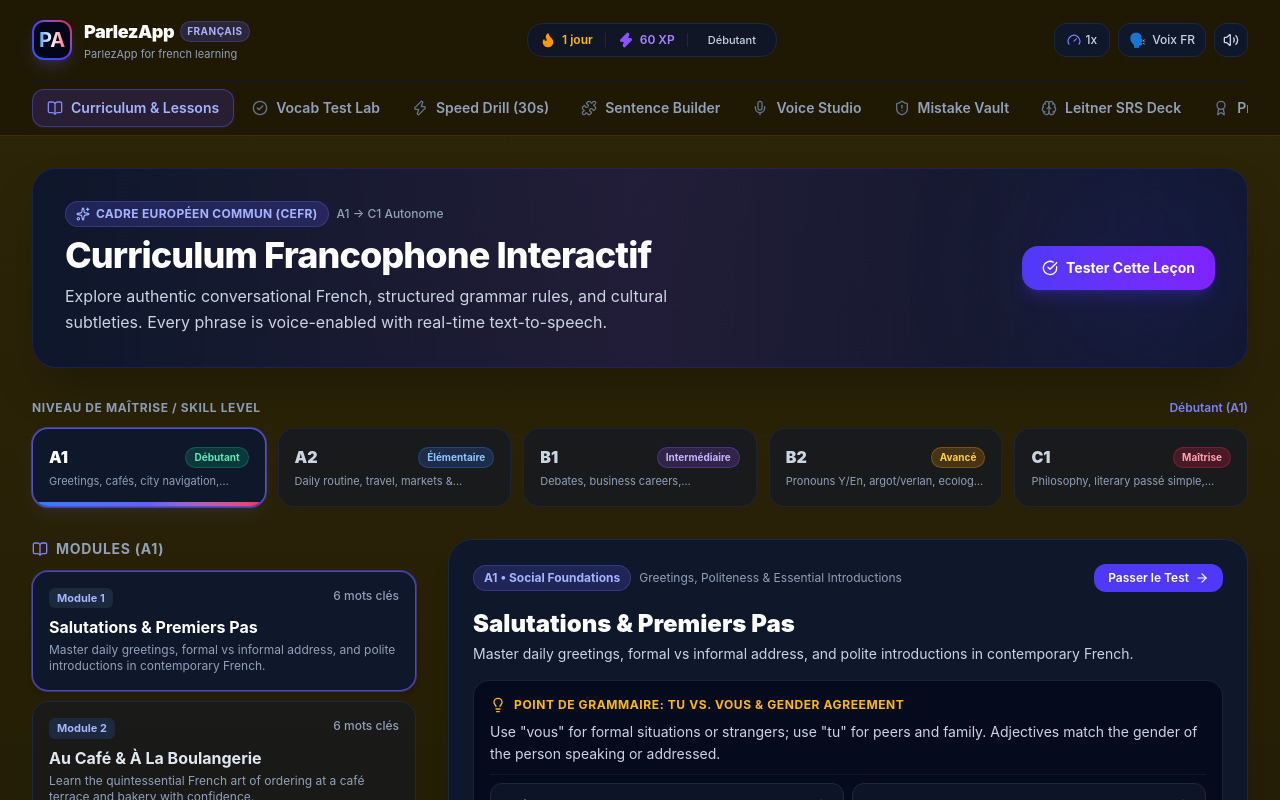
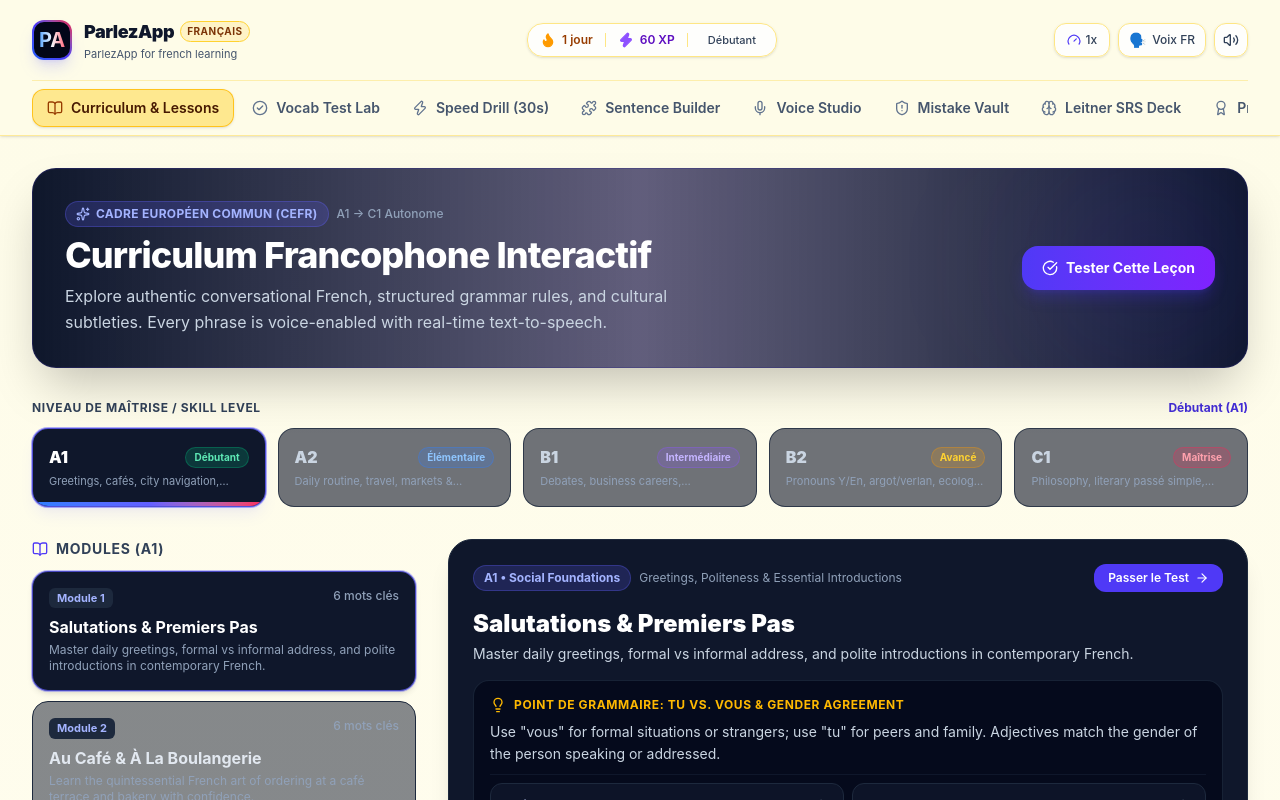
Before and after one commit to anandcom-pixel/parlez-app, a React (Vite) app: page / in a window 1280 px wide. Shown: the top 800 px of the page. Built offline with nearby package versions, Linux system fonts and the light colour scheme.

Commit message:
Update main container background to refreshing light yellow #fefce8 with high-contrast text

```diff
--- a/index.html
+++ b/index.html
@@ -1,5 +1,5 @@
 <!doctype html>
-<html lang="fr" class="dark">
+<html lang="fr">
   <head>
     <meta charset="UTF-8" />
     <meta name="viewport" content="width=device-width, initial-scale=1.0" />
@@ -10,7 +10,7 @@
     <link rel="preconnect" href="https://fonts.gstatic.com" crossorigin>
     <link href="https://fonts.googleapis.com/css2?family=Plus+Jakarta+Sans:wght@400;500;600;700;800;900&display=swap" rel="stylesheet">
   </head>
-  <body class="bg-[#262007] text-slate-100 antialiased selection:bg-amber-400 selection:text-slate-950">
+  <body class="bg-[#fefce8] text-slate-900 antialiased selection:bg-amber-300 selection:text-amber-950">
     <div id="root"></div>
     <script type="module" src="/src/main.tsx"></script>
   </body>
--- a/src/App.tsx
+++ b/src/App.tsx
@@ -70,7 +70,7 @@
   };
 
   return (
-    <div className="min-h-screen bg-gradient-to-b from-[#2e2608] via-[#1f1905] to-[#141003] text-slate-100 flex flex-col font-sans selection:bg-amber-400 selection:text-slate-950">
+    <div className="min-h-screen bg-[#fefce8] bg-gradient-to-b from-[#fefce8] via-[#fffdf0] to-[#fef9c3]/30 text-slate-900 flex flex-col font-sans selection:bg-amber-300 selection:text-amber-950">
       {/* Top Navbar */}
       <Navbar
         activeTab={activeTab}
@@ -143,15 +143,15 @@
       </main>
 
       {/* Footer */}
-      <footer className="border-t border-amber-950/80 bg-[#141003]/95 py-8 px-4 text-center text-xs text-slate-400">
+      <footer className="border-t border-amber-200/80 bg-amber-100/60 py-8 px-4 text-center text-xs text-slate-600">
         <div className="max-w-7xl mx-auto flex flex-col sm:flex-row items-center justify-between gap-4">
           <div className="flex items-center gap-2">
-            <span className="font-bold text-slate-300">ParlezApp for french learning</span>
+            <span className="font-bold text-slate-800">ParlezApp for french learning</span>
             <span>•</span>
-            <span className="text-slate-400">Plateforme Autonome d'Apprentissage & Voix</span>
+            <span className="text-slate-600">Plateforme Autonome d'Apprentissage & Voix</span>
           </div>
 
-          <div className="flex items-center gap-4 text-slate-400">
+          <div className="flex items-center gap-4 text-slate-600">
             <span>CEFR A1 – C1</span>
             <span>•</span>
             <span>Web Speech API (TTS & STT fr-FR)</span>
--- a/src/components/CurriculumView.tsx
+++ b/src/components/CurriculumView.tsx
@@ -121,10 +121,10 @@
       {/* CEFR Modular Level Selector Tabs */}
       <div className="space-y-3">
         <div className="flex items-center justify-between">
-          <span className="text-xs font-bold uppercase tracking-wider text-slate-400">
+          <span className="text-xs font-bold uppercase tracking-wider text-slate-700">
             Niveau de Maîtrise / Skill Level
           </span>
-          <span className="text-xs text-indigo-400 font-semibold">
+          <span className="text-xs text-indigo-700 font-bold">
             {CEFR_METADATA[selectedLevel].name}
           </span>
         </div>
@@ -167,8 +167,8 @@
       <div className="grid grid-cols-1 lg:grid-cols-12 gap-8 items-start">
         {/* Left Side: Lesson Selection Cards */}
         <div className="lg:col-span-4 space-y-3">
-          <h2 className="text-sm font-bold uppercase tracking-wider text-slate-400 flex items-center gap-2">
-            <BookOpen className="w-4 h-4 text-indigo-400" />
+          <h2 className="text-sm font-bold uppercase tracking-wider text-slate-700 flex items-center gap-2">
+            <BookOpen className="w-4 h-4 text-indigo-600" />
             Modules ({selectedLevel})
           </h2>
 
--- a/src/components/Navbar.tsx
+++ b/src/components/Navbar.tsx
@@ -74,7 +74,7 @@
   ] as const;
 
   return (
-    <header className="sticky top-0 z-40 bg-[#1f1905]/90 backdrop-blur-md border-b border-amber-900/50 transition-all">
+    <header className="sticky top-0 z-40 bg-[#fefce8]/90 backdrop-blur-md border-b border-amber-200/80 shadow-sm transition-all">
       <div className="max-w-7xl mx-auto px-4 sm:px-6 lg:px-8">
         <div className="flex items-center justify-between h-16 sm:h-20 gap-2">
           {/* Logo */}
@@ -91,32 +91,32 @@
             </div>
             <div>
               <div className="flex items-center gap-1.5">
-                <span className="text-lg font-black tracking-tight text-white group-hover:text-indigo-300 transition-colors">
+                <span className="text-lg font-black tracking-tight text-slate-900 group-hover:text-indigo-600 transition-colors">
                   ParlezApp
                 </span>
-                <span className="text-[10px] uppercase font-bold tracking-wider px-1.5 py-0.5 rounded-full bg-indigo-500/20 text-indigo-300 border border-indigo-500/30">
+                <span className="text-[10px] uppercase font-bold tracking-wider px-1.5 py-0.5 rounded-full bg-amber-100 text-amber-900 border border-amber-300">
                   FRANÇAIS
                 </span>
               </div>
-              <p className="text-[11px] text-slate-400 hidden sm:block">ParlezApp for french learning</p>
+              <p className="text-[11px] text-slate-600 hidden sm:block">ParlezApp for french learning</p>
             </div>
           </div>
 
           {/* Quick Stats Pill */}
-          <div className="hidden md:flex items-center gap-3 bg-slate-900/90 border border-slate-800 px-3 py-1.5 rounded-2xl shadow-inner">
-            <div className="flex items-center gap-1.5 text-xs font-semibold text-amber-400" title="Daily Streak">
+          <div className="hidden md:flex items-center gap-3 bg-white/90 border border-amber-200 px-3 py-1.5 rounded-2xl shadow-sm">
+            <div className="flex items-center gap-1.5 text-xs font-semibold text-amber-800" title="Daily Streak">
               <Flame className="w-4 h-4 fill-amber-500 text-amber-500 animate-pulse" />
               <span>{stats.streak} {stats.streak === 1 ? 'jour' : 'jours'}</span>
             </div>
-            <div className="w-px h-3.5 bg-slate-800" />
-            <div className="flex items-center gap-1.5 text-xs font-semibold text-violet-400" title="XP Points">
+            <div className="w-px h-3.5 bg-amber-200" />
+            <div className="flex items-center gap-1.5 text-xs font-semibold text-violet-800" title="XP Points">
               <Zap className="w-4 h-4 fill-violet-500 text-violet-500" />
               <span>{stats.xp} XP</span>
             </div>
-            <div className="w-px h-3.5 bg-slate-800" />
+            <div className="w-px h-3.5 bg-amber-200" />
             <div
               onClick={() => onSelectTab('profile')}
-              className="text-[11px] font-medium text-slate-300 hover:text-white cursor-pointer px-2 py-0.5 rounded-md hover:bg-slate-800 transition-colors"
+              className="text-[11px] font-medium text-slate-700 hover:text-slate-950 cursor-pointer px-2 py-0.5 rounded-md hover:bg-amber-100 transition-colors"
             >
               {stats.levelRank.split(' ')[0]}
             </div>
@@ -125,7 +125,7 @@
           {/* Audio & Settings Controls */}
           <div className="flex items-center gap-2">
             {/* Speed Selector */}
-            <div className="flex items-center bg-slate-900 border border-slate-800 rounded-xl p-1 text-xs font-medium">
+            <div className="flex items-center bg-white/90 border border-amber-200 rounded-xl p-1 text-xs font-medium shadow-sm">
               <button
                 type="button"
                 onClick={() => {
@@ -133,10 +133,10 @@
                   onSetSpeechRate(nextRate);
                   soundEffects.playTap();
                 }}
-                className="flex items-center gap-1 px-2 py-1 rounded-lg hover:bg-slate-800 text-slate-300 hover:text-white transition-colors"
+                className="flex items-center gap-1 px-2 py-1 rounded-lg hover:bg-amber-100 text-slate-700 hover:text-slate-950 transition-colors"
                 title="Audio playback speed"
               >
-                <Gauge className="w-3.5 h-3.5 text-indigo-400" />
+                <Gauge className="w-3.5 h-3.5 text-indigo-600" />
                 <span>{speechRate}x</span>
               </button>
             </div>
@@ -145,7 +145,7 @@
             <button
               type="button"
               onClick={() => setShowVoiceModal(true)}
-              className="px-2.5 py-1.5 rounded-xl bg-slate-900 hover:bg-slate-800 border border-slate-800 text-xs font-medium text-slate-300 hover:text-white flex items-center gap-1.5 transition-colors"
+              className="px-2.5 py-1.5 rounded-xl bg-white/90 hover:bg-amber-100 border border-amber-200 text-xs font-medium text-slate-700 hover:text-slate-950 flex items-center gap-1.5 transition-colors shadow-sm"
               title="Select French Native TTS Voice"
             >
               <span className="text-sm">🗣️</span>
@@ -158,10 +158,10 @@
             <button
               type="button"
               onClick={handleToggleSound}
-              className={`p-2 rounded-xl border transition-all ${
+              className={`p-2 rounded-xl border transition-all shadow-sm ${
                 soundEnabled
-                  ? 'bg-slate-900 border-slate-800 text-slate-300 hover:text-white hover:border-slate-700'
-                  : 'bg-red-500/10 border-red-500/30 text-red-400'
+                  ? 'bg-white/90 border-amber-200 text-slate-700 hover:text-slate-950 hover:bg-amber-100'
+                  : 'bg-red-50 border-red-200 text-red-600'
               }`}
               title={soundEnabled ? 'Mute sound effects' : 'Unmute sound effects'}
             >
@@ -171,7 +171,7 @@
         </div>
 
         {/* Tab Navigation Bar */}
-        <nav className="flex items-center space-x-1 overflow-x-auto py-2 no-scrollbar border-t border-slate-900">
+        <nav className="flex items-center space-x-1 overflow-x-auto py-2 no-scrollbar border-t border-amber-200/60">
           {navItems.map(item => {
             const Icon = item.icon;
             const isActive = activeTab === item.id;
@@ -185,11 +185,11 @@
                 }}
                 className={`flex items-center gap-2 px-3.5 py-2 rounded-xl text-xs sm:text-sm font-semibold whitespace-nowrap transition-all select-none ${
                   isActive
-                    ? 'bg-indigo-600/20 text-indigo-300 border border-indigo-500/40 shadow-sm shadow-indigo-500/10'
-                    : 'text-slate-400 hover:text-slate-200 hover:bg-slate-900/60'
+                    ? 'bg-amber-200/90 text-amber-950 border border-amber-400/80 shadow-sm font-bold'
+                    : 'text-slate-600 hover:text-slate-900 hover:bg-amber-100/70'
                 }`}
               >
-                <Icon className={`w-4 h-4 ${isActive ? 'text-indigo-400' : 'text-slate-500'}`} />
+                <Icon className={`w-4 h-4 ${isActive ? 'text-amber-800' : 'text-slate-500'}`} />
                 <span>{item.label}</span>
               </button>
             );
--- a/src/index.css
+++ b/src/index.css
@@ -9,8 +9,8 @@
     font-family: -apple-system, BlinkMacSystemFont, "Segoe UI", Roboto, "Helvetica Neue", Arial, sans-serif;
     -webkit-font-smoothing: antialiased;
     -moz-osx-font-smoothing: grayscale;
-    background-color: #262007;
-    color: #f3f4f6;
+    background-color: #fefce8;
+    color: #0f172a;
   }
 }
 
```
Also changed, not shown: src/components/VocabTestView.tsx (+9 -4 lines).
